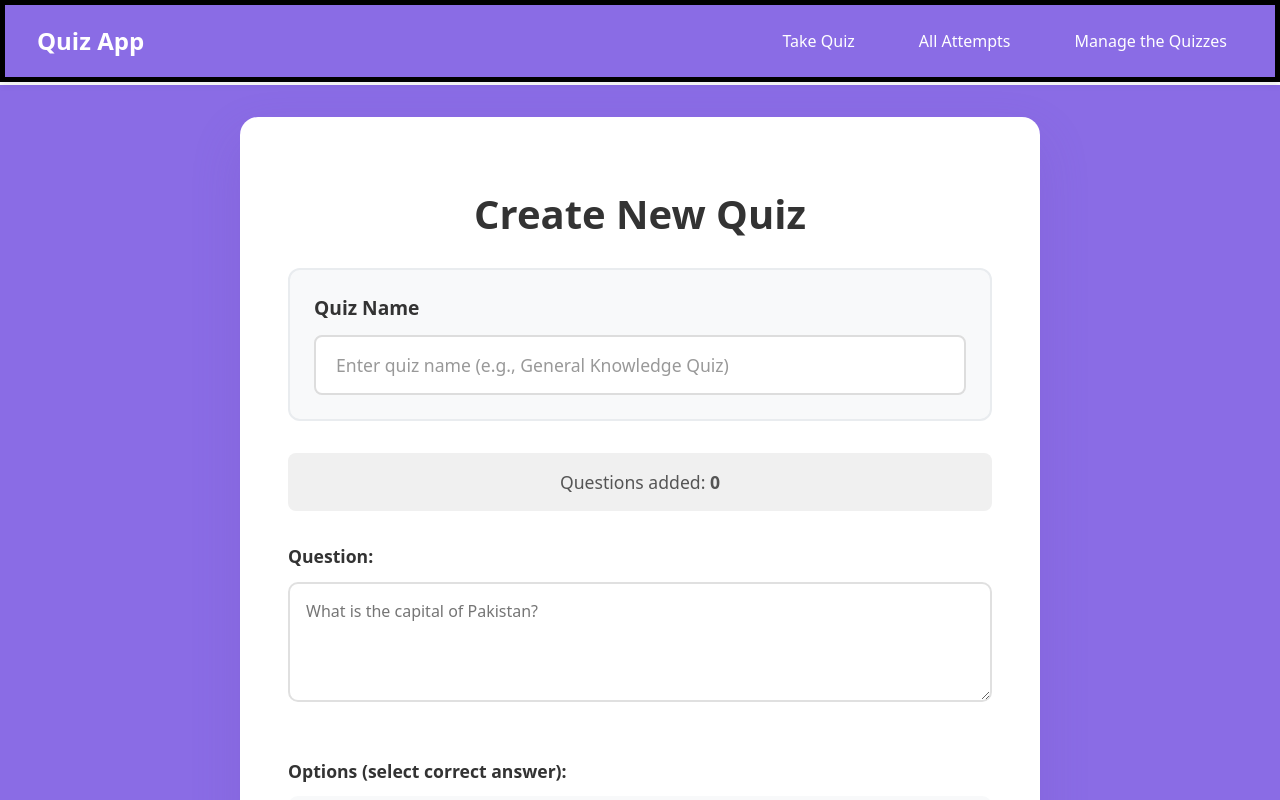
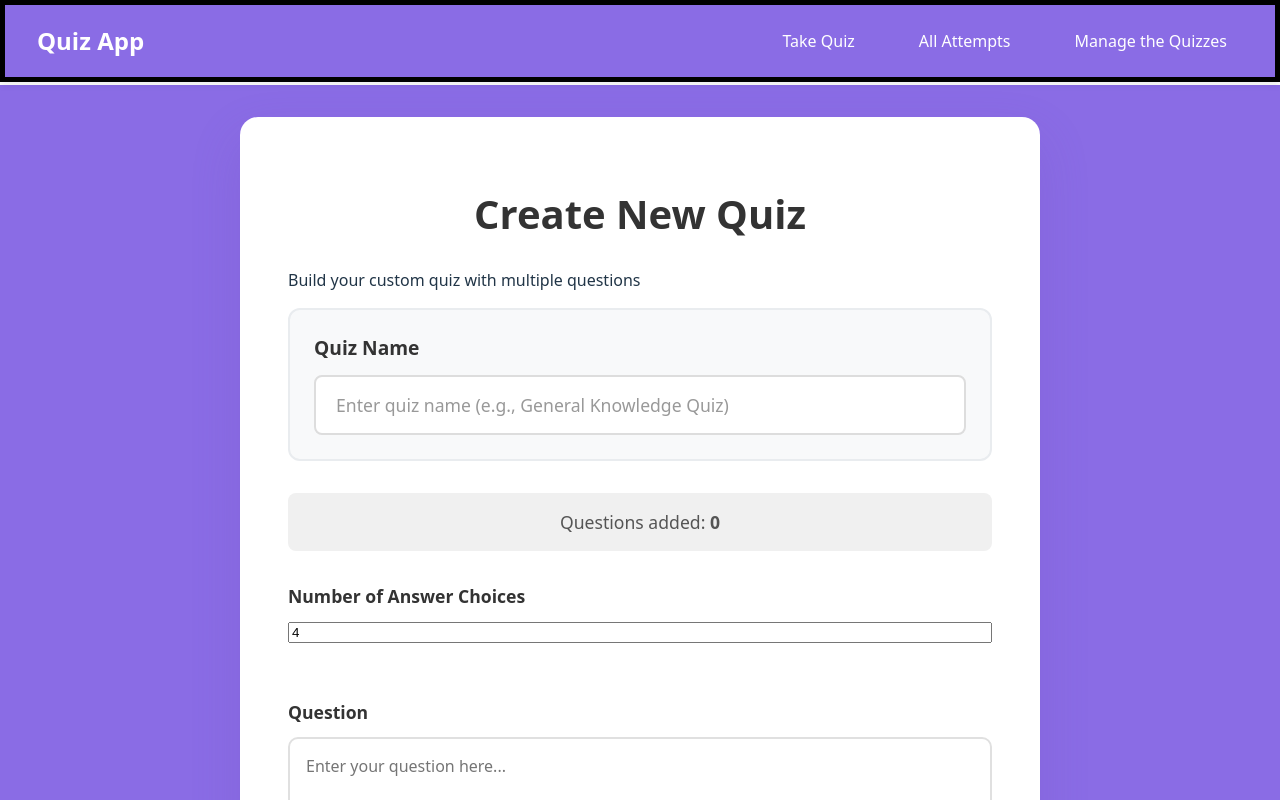
Before and after one commit to mabdullahi7780/quiz-app, a React (Vite) app: page /add-quiz in a window 1280 px wide. Shown: the top 800 px of the page. Built offline with nearby package versions, Linux system fonts and the light colour scheme.

Commit message:
Added the dynamic options to addQuiz but ned to change it again

```diff
--- a/src/pages/AddQuiz.jsx
+++ b/src/pages/AddQuiz.jsx
@@ -3,19 +3,22 @@ import { addQuiz } from "../data/questions";
 import { useNavigate } from "react-router-dom";
 import "./AddQuiz.css";
 
+// In the quiz addition, the user should be prompted and asked ke kitna questions add kerne hain
+// and kitni options hoon har question ki. Phir us ke hisaab se form hona chahiye and if less
+// than 2 options are empty toh hi error dikhao and baki agar empty hain toh do noty include them
+// in the answers array.
+// Lastly, just see ke jo options khaali hain unhian include nahi kerna hai in the answers array
+
 
 function AddQuiz() {
-  const navigate =useNavigate();
+  const navigate = useNavigate();
   const [quizName, setQuizName] = useState("");
+  const [numChoices, setNumChoices] = useState(4);
   const [question, setQuestion] = useState({
     question_text: "",
-    option_1: "",
-    option_2: "",
-    option_3: "",
-    option_4: "",
+    choices: Array(4).fill(""),
     correctIdx: 0,
   });
-
   const [quiz, setQuiz] = useState([]);
 
   const handle_changes = (e) => {
@@ -26,10 +29,28 @@ function AddQuiz() {
         ...question,
         correctIdx: parseInt(value),
       });
-    } else {
+    } else if (name === "question_text") {
       setQuestion({
         ...question,
-        [name]: value,
+        question_text: value,
+      });
+    } else if (name === "numChoices") {
+      const newNumChoices = parseInt(value) || 4;
+      setNumChoices(newNumChoices);
+
+      setQuestion({
+        ...question,
+        choices: Array(newNumChoices).fill(""),
+        correctIdx: 0,
+      });
+    } else if (name.startsWith("choice_")) {
+      const choiceIdx = parseInt(name.split("_")[1]);
+      const updatedChoices = [...question.choices];
+      updatedChoices[choiceIdx] = value;
+
+      setQuestion({
+        ...question,
+        choices: updatedChoices,
       });
     }
   };
@@ -37,30 +58,31 @@ function AddQuiz() {
   const add_question = (e) => {
     e.preventDefault();
 
-    // Create proper question object
+    // Validate question
+    if (!question.question_text.trim()) {
+      alert("Please enter a question!");
+      return;
+    }
+
+
+    if (question.choices.some((choice) => !choice.trim())) {
+      alert("Please fill in all answer choices!");
+      return;
+    }
+
     const newQuestion = {
       question: question.question_text,
-      choices: [
-        question.option_1,
-        question.option_2,
-        question.option_3,
-        question.option_4,
-      ],
+      choices: question.choices,
       correctIdx: question.correctIdx,
     };
 
     setQuiz([...quiz, newQuestion]);
 
-    // Reset form
     setQuestion({
       question_text: "",
-      option_1: "",
-      option_2: "",
-      option_3: "",
-      option_4: "",
+      choices: Array(numChoices).fill(""),
       correctIdx: 0,
     });
-
 
   };
 
@@ -76,17 +98,28 @@ function AddQuiz() {
     }
 
     addQuiz(quiz, quizName);
-    alert(`Quiz "${quizName}" published with ${quiz.length} questions!`);
+    alert(`Quiz "${quizName}" created successfully with ${quiz.length} questions!`);
+
     setQuiz([]);
     setQuizName("");
+    setNumChoices(4);
+    setQuestion({
+      question_text: "",
+      choices: Array(4).fill(""),
+      correctIdx: 0,
+    });
+
     navigate("/manage-quizzes");
   };
+
 
   return (
     <div className="add-quiz-wrapper">
       <div className="add-quiz-container">
-        <h1>Create New Quiz</h1>
-
+        <div className="add-quiz-header">
+          <h1>Create New Quiz</h1>
+          <p>Build your custom quiz with multiple questions</p>
+        </div>
 
         <div className="quiz-name-section">
           <label htmlFor="quizName" className="quiz-name-label">
@@ -105,38 +138,55 @@ function AddQuiz() {
         </div>
 
         <div className="quiz-progress">
-          <p>Questions added: <strong>{quiz.length}</strong></p>
+          <p>
+            Questions added: <strong>{quiz.length}</strong>
+          </p>
         </div>
 
         <form onSubmit={add_question} className="question-form">
           <div className="form-group">
-            <label htmlFor="question_text">Question:</label>
+            <label htmlFor="numChoices">Number of Answer Choices </label>
+            <input
+              type="number"
+              name="numChoices"
+              id="numChoices"
+              min="2"
+              value={numChoices}
+              onChange={handle_changes}
+              className="num-choices-input"
+            />
+          </div>
+
+          <div className="form-group">
+            <label htmlFor="question_text">Question </label>
             <textarea
               name="question_text"
+              id="question_text"
               value={question.question_text}
-              placeholder="What is the capital of Pakistan?"
+              placeholder="Enter your question here..."
               onChange={handle_changes}
               required
             />
           </div>
 
           <div className="form-group">
-            <label>Options (select correct answer):</label>
+            <label>Answer Choices (select the correct answer)</label>
             <div className="options-group">
-              {[1, 2, 3, 4].map((num) => (
-                <div key={num} className="option-input">
+              {question.choices.map((choice, idx) => (
+                <div key={idx} className="option-input">
                   <input
                     type="radio"
                     name="correctIdx"
-                    value={num - 1}
-                    checked={question.correctIdx === num - 1}
+                    value={idx}
+                    checked={question.correctIdx === idx}
                     onChange={handle_changes}
+                    title="Mark as correct answer"
                   />
                   <input
                     type="text"
-                    name={`option_${num}`}
-                    value={question[`option_${num}`]}
-                    placeholder={`Option ${num}`}
+                    name={`choice_${idx}`}
+                    value={choice}
+                    placeholder={`Option ${idx + 1}`}
                     onChange={handle_changes}
                     required
                   />
@@ -145,16 +195,33 @@ function AddQuiz() {
             </div>
           </div>
 
-          <button type="submit" className="submit-button">
-            Add Another Question
-          </button>
+          <div className="form-actions">
+            <button type="submit" className="add-question-button">
+              ➕ Add Question
+            </button>
+          </div>
         </form>
 
         {quiz.length > 0 && (
-          <button onClick={finishQuiz} className="finish-button">
-            Finish Quiz ({quiz.length} questions)
-          </button>
+          <div className="quiz-summary">
+            <h3>Questions Added: {quiz.length}</h3>
+            <ul className="questions-list">
+              {quiz.map((q, idx) => (
+                <li key={idx}>
+                  <strong>Q{idx + 1}:</strong> {q.question}
+                </li>
+              ))}
+            </ul>
+          </div>
         )}
+
+        <div className="final-actions">
+          {quiz.length > 0 && (
+            <button onClick={finishQuiz} className="finish-button">
+              ✓ Finish Quiz ({quiz.length} {quiz.length === 1 ? 'question' : 'questions'})
+            </button>
+          )}
+        </div>
       </div>
     </div>
   );
```
